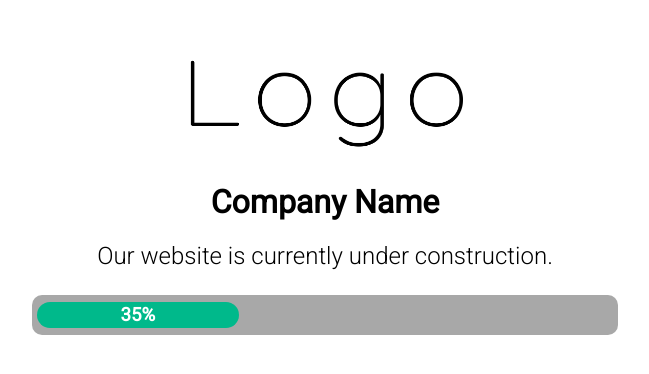
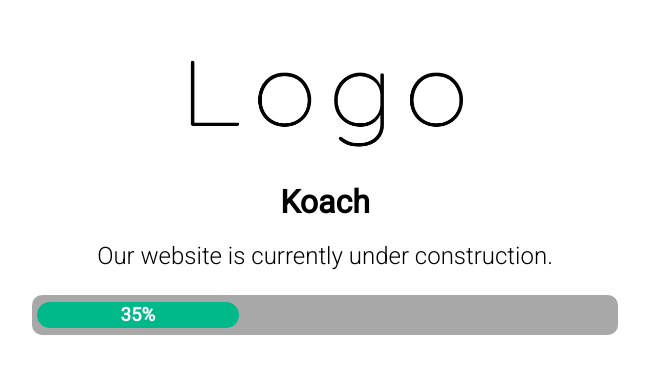
Before and after one commit to jaspal-mns/koach, a plain HTML site: page index.html in a window 1280 px wide. Shown: the part 218-592 px from the top of the page, without its empty margins (315-964 px from the left). Drawn offline with Linux system fonts and the light colour scheme.

Commit message:
Update index.html

```diff
--- a/index.html
+++ b/index.html
@@ -83,7 +83,7 @@
 <body>
     <div id="main">
         <img src="logo.png" alt="Logo Image">
-        <h1>Company Name</h1>
+        <h1>Koach</h1>
         <h2>Our website is currently under construction. </h2>
         <div id="progress"><div id="fill"><div id="barpercent"><h3>35%</h3></div></div></div>
     </div>
```
